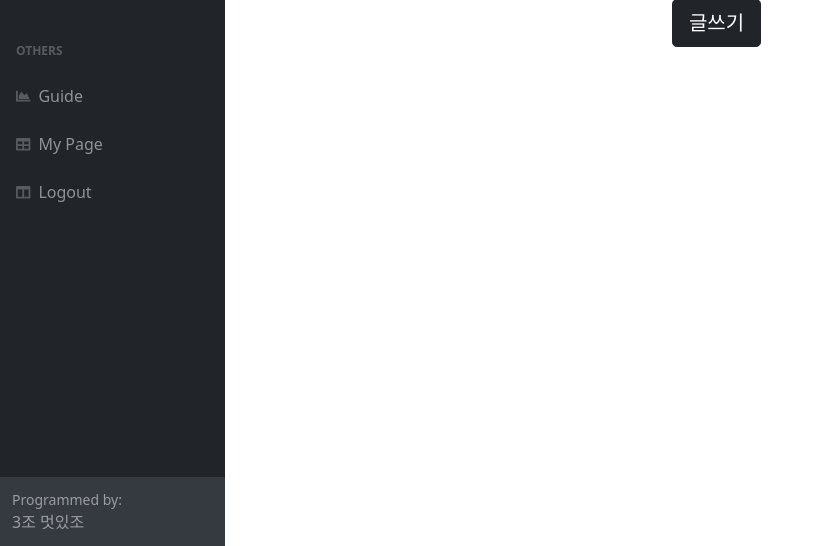
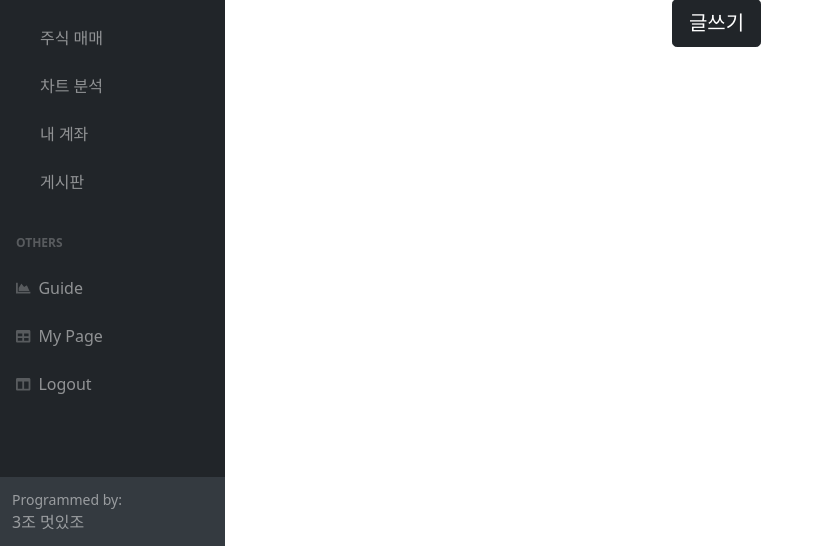
Before and after one commit to xswzaq789/3sdaqNEEW, a Django app: page /notice/index/ in a window 1280 px wide. Shown: the part 254-800 px from the top of the page, without its empty margins (0-824 px from the left). Run offline with Django 3.2, Linux system fonts and the light colour scheme; data that the repository does not hold is empty; some libraries are stand-ins or nearby versions.

Commit message:
2022-03-17 민수 header function 기능 없애고 그냥 목록보이게 조정

```diff
--- a/3sdaq-master/web/autoSys/bbsclosing.py
+++ b/3sdaq-master/web/autoSys/bbsclosing.py
@@ -136,7 +136,8 @@ now = datetime.now()
 nowTime = now.strftime('%H:%M:%S')
 # 주식 트레이드 타임
 not_insert = True
-point_time = "15:33:00"
+point_time = "15:30:00"
+bbs_update()
 while True:
     now2 = datetime.now()
     nowTime = now2.strftime('%H:%M:%S')
@@ -162,7 +163,7 @@ while True:
     print("Now time : ", nowTime)
     nowTime_list = nowTime.split(":")
     # 크롤링 타임
-    if(nowTime_list[1] == "32" or nowTime_list[1] == "34" ):
+    if(nowTime_list[1] == "30" or nowTime_list[1] == "00" ):
         if (nowTime_list[2] >= "00" and nowTime_list[2] <= "04"):
             bbs_update()
             print("#####  BBS UPDATE끝  #####")
--- a/3sdaq-master/web/bbsApp/templates/index2.html
+++ b/3sdaq-master/web/bbsApp/templates/index2.html
@@ -54,11 +54,11 @@
                         Function
                         <div class="sb-sidenav-collapse-arrow"><i class="fas fa-angle-down"></i></div>
                     </a>
-                    <div class="collapse" id="collapseLayouts" aria-labelledby="headingOne" data-bs-parent="#sidenavAccordion">
+                    <div class="" id="collapseLayouts" aria-labelledby="headingOne" data-bs-parent="#sidenavAccordion">
                         <nav class="sb-sidenav-menu-nested nav">
                             <a class="nav-link" href="../../trade/sTrade_list">주식 매매</a>
-                            <a class="nav-link" href="layout-sidenav-light.html">차트 분석</a>
-                            <a class="nav-link" href="layout-sidenav-light.html">내 계좌</a>
+                            <a class="nav-link" href="../../trade/sTrade_charts">차트 분석</a>
+                            <a class="nav-link" href="../../trade/sTrade_myAccount">내 계좌</a>
                             <a class="nav-link" href="../../notice/index">게시판</a>
                         </nav>
                     </div>
--- a/3sdaq-master/web/web/templates/header.html
+++ b/3sdaq-master/web/web/templates/header.html
@@ -55,11 +55,11 @@
                         Function
                         <div class="sb-sidenav-collapse-arrow"><i class="fas fa-angle-down"></i></div>
                     </a>
-                            <div class="collapse" id="collapseLayouts" aria-labelledby="headingOne" >
+                    <div class="" id="collapseLayouts" aria-labelledby="headingOne" >
                         <nav class="sb-sidenav-menu-nested nav">
                             <a class="nav-link" href="../../trade/sTrade_list">주식 매매</a>
-                                    <a class="nav-link" href="layout-sidenav-light.html">차트 분석</a>
-                                    <a class="nav-link" href="layout-sidenav-light.html">내 계좌</a>
+                            <a class="nav-link" href="../../trade/sTrade_charts">차트 분석</a>
+                            <a class="nav-link" href="../../trade/sTrade_myAccount">내 계좌</a>
                             <a class="nav-link" href="../../notice/index">게시판</a>
                         </nav>
                     </div>
```
Lines whose indentation alone changed are shown as unchanged.
